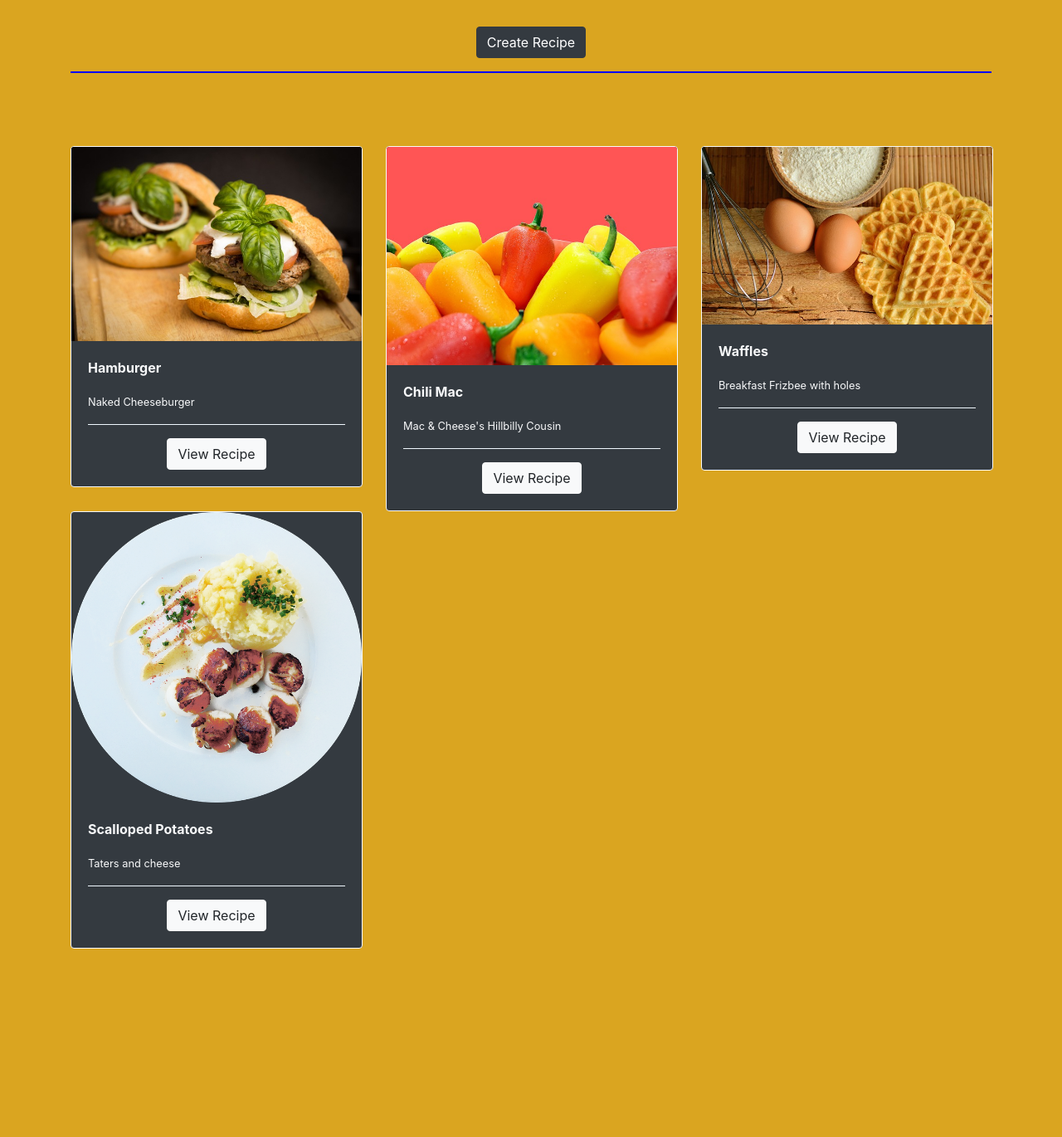
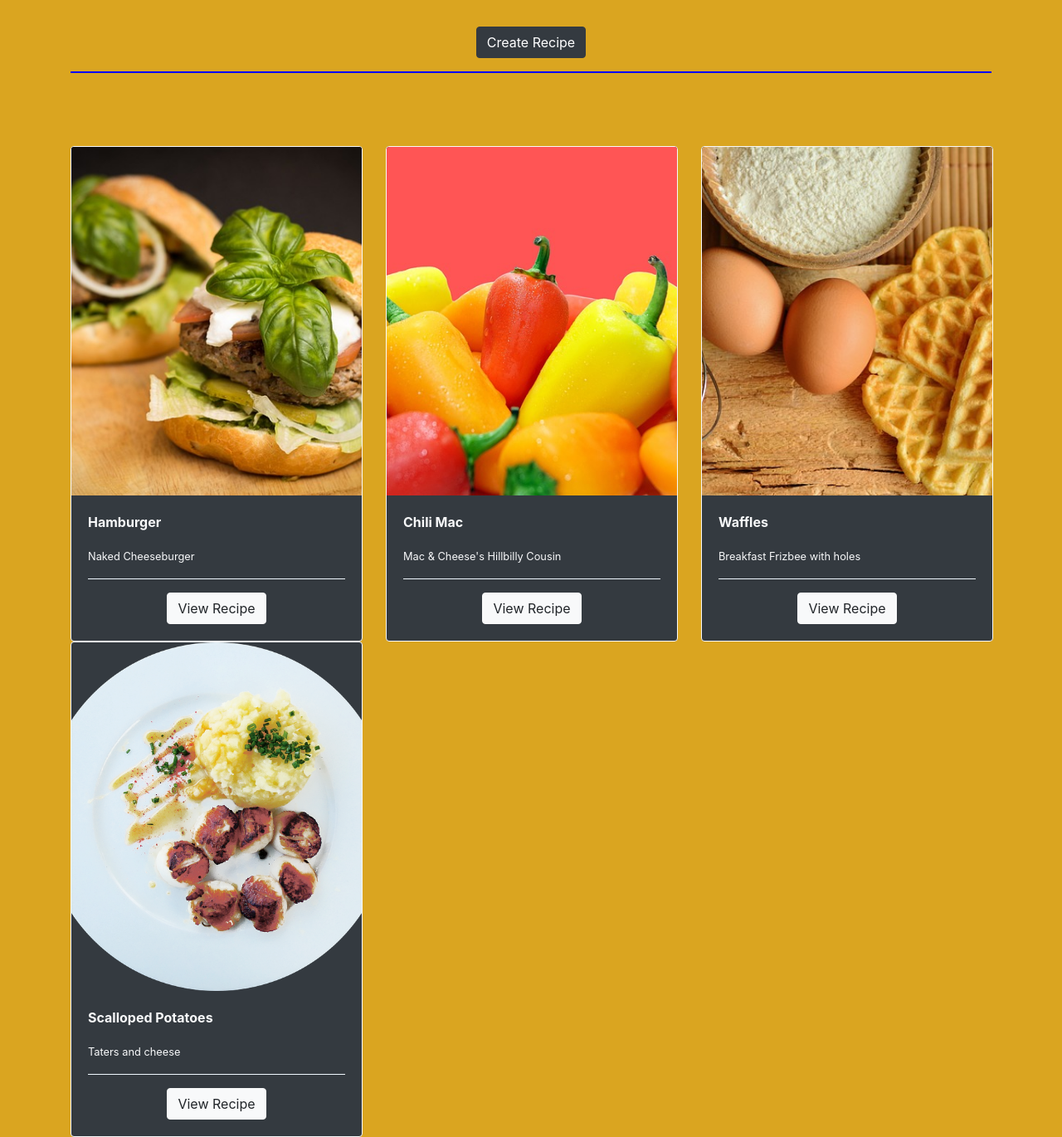
Before and after one commit to jimkraus33/Cook, a Django app: page / in a window 1280 px wide. Shown: the part 184-1554 px from the top of the page at 83% size. Before the commit the page ends 1327 px from the top, so only its background shows below. Run offline with Django 5.2, Linux system fonts and the light colour scheme; a user stored in the database is signed in; data comes from the database, SQL or seed files in the repository; both versions use the stored data as it was after the commit.

Commit message:
fixed image height problem

```diff
--- a/static/css/styles.css
+++ b/static/css/styles.css
@@ -60,3 +60,9 @@ hr.new {
 hr.blu {
     border-top: 2px solid blue;
 }
+
+.card-img-top {
+    width: 100%;
+    height: 420px;
+    object-fit: cover;
+}
```
Also changed, not shown: db.sqlite3.
